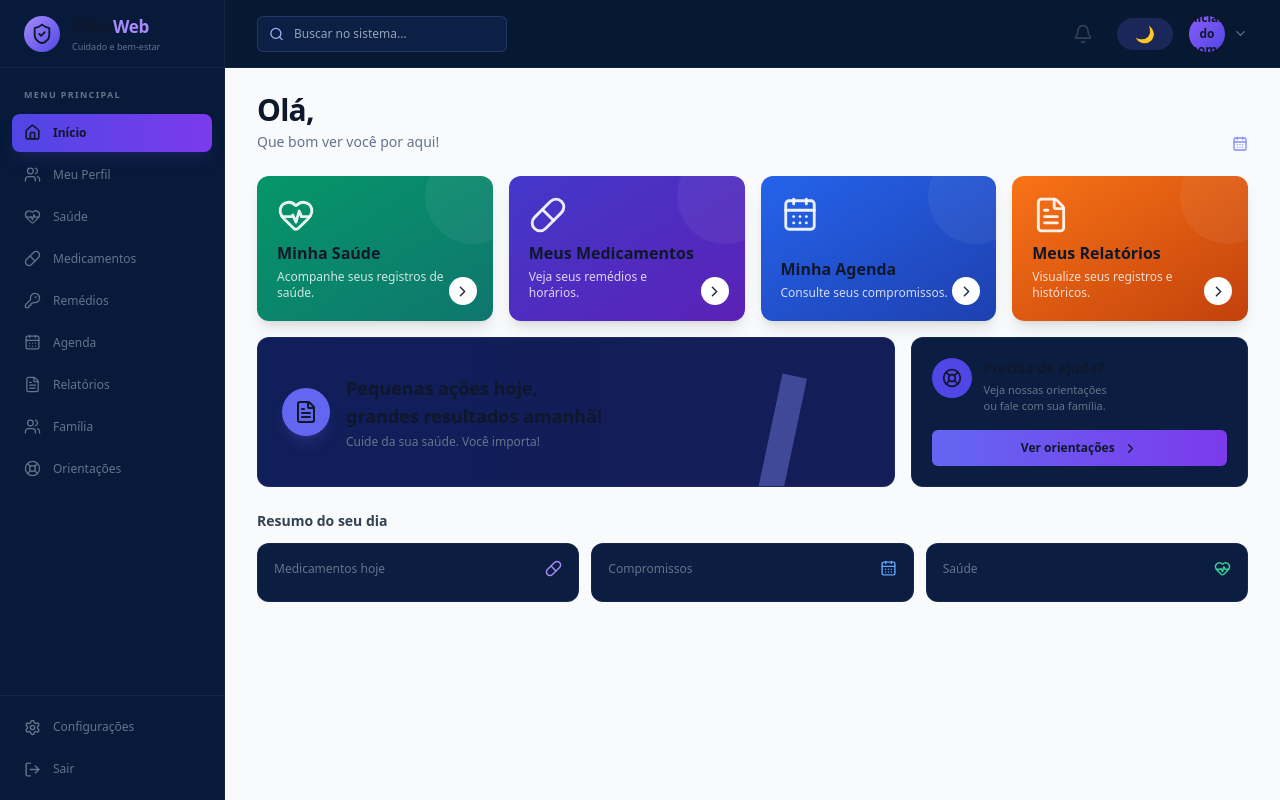
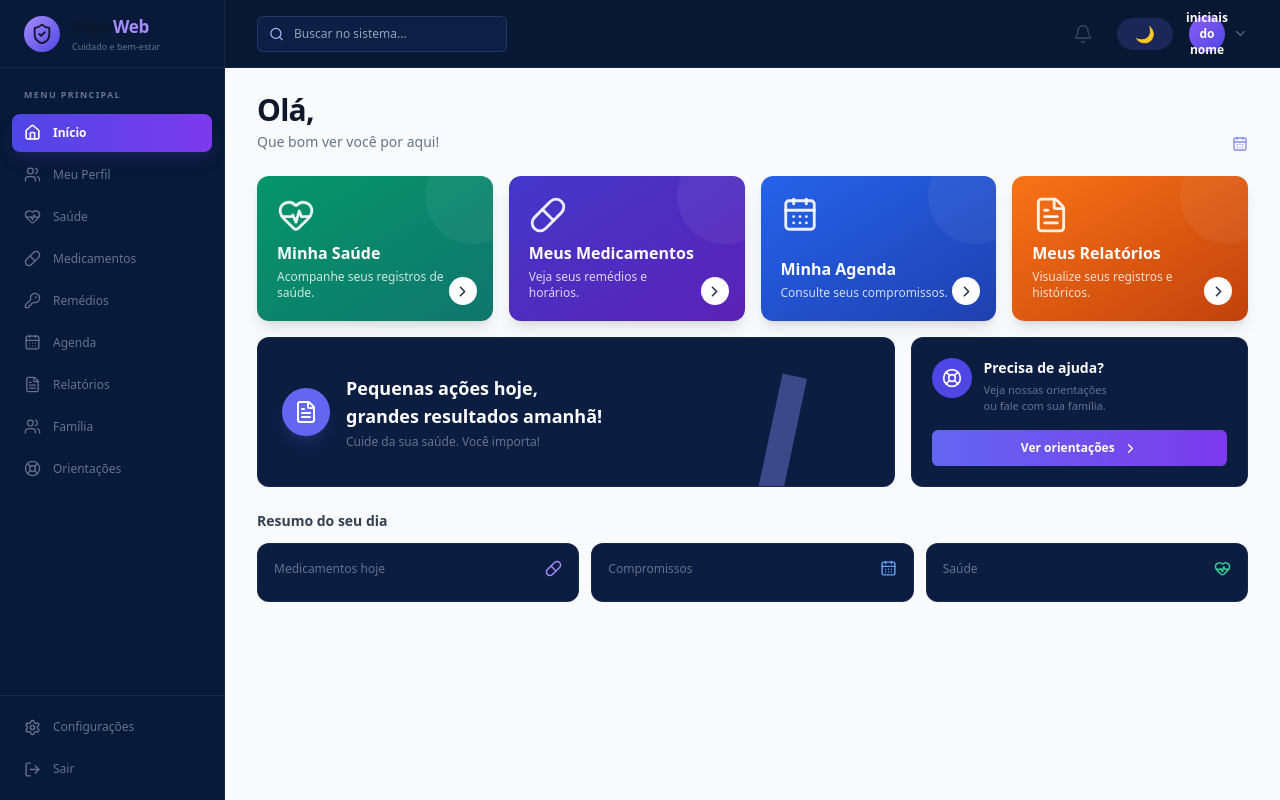
Before and after one commit to MixuriM/Elder_Web, a React (Vite) app in the folder frontend/: page / in a window 1280 px wide. Built offline with nearby package versions, Linux system fonts and the light colour scheme; no server answers.

Commit message:
Modo claro e escuro em processo. Interface ainda será alterada

```diff
--- a/frontend/src/pages/Home.tsx
+++ b/frontend/src/pages/Home.tsx
@@ -121,10 +121,7 @@ function Home() {
         [data-theme="light"] main .bg-[#071832] { background: #ffffff !important; }
         [data-theme="light"] main .bg-[#0b2044] { background: #f1f5f9 !important; color: #0f172a !important; }
         [data-theme="light"] main .bg-[#0b1d40] { background: #ffffff !important; }
-        [data-theme="light"] main .bg-gradient-to-r.from-\\[#101e59].to-\\[#151d58]\\ { background: linear-gradient(to right, #e0e7ff, #eef2ff) !important; }
-        [data-theme="light"] main .text-white { color: #0f172a !important; }
-        [data-theme="light"] main .text-white\\80 { color: #475569 !important; }
-        [data-theme="light"] main .text-white\\90 { color: #334155 !important; }
+        [data-theme="light"] main .theme-preserve-dark { background: #0b1d40 !important; color: #ffffff !important; border-color: rgba(255,255,255,0.05) !important; }
         [data-theme="light"] main .text-slate-300 { color: #334155 !important; }
         [data-theme="light"] main .text-slate-400 { color: #64748b !important; }
         [data-theme="light"] main .text-slate-500 { color: #64748b !important; }
@@ -282,7 +279,7 @@ function Home() {
 
               {/* interface do perfil */}
               <button className="flex items-center gap-2">
-                <div className="flex h-9 w-9 items-center justify-center rounded-full bg-gradient-to-br from-violet-500 to-indigo-600 text-xs font-bold">
+                <div className="flex h-9 w-9 items-center justify-center rounded-full bg-gradient-to-br from-violet-500 to-indigo-600 text-xs font-bold text-white">
                   iniciais do nome
                 </div>
 
@@ -358,7 +355,7 @@ function Home() {
             <div className="mt-4 grid gap-4 lg:grid-cols-[1.7fr_0.9fr]">
 
               {/* banner */}
-              <section className="relative min-h-[150px] overflow-hidden rounded-xl border border-indigo-400/10 bg-gradient-to-r from-[#101e59] to-[#151d58] p-6">
+              <section className="theme-preserve-dark relative min-h-[150px] overflow-hidden rounded-xl border border-indigo-400/10 bg-gradient-to-r from-[#101e59] to-[#151d58] p-6">
 
                 {/* pra decoração */}
                 <div className="absolute -right-4 bottom-[-45px] h-36 w-36 rotate-12 border-l-[25px] border-indigo-400/40" />
@@ -369,7 +366,7 @@ function Home() {
                   </div>
 
                   <div>
-                    <p className="text-lg font-bold">
+                    <p className="text-lg font-bold text-white">
                       Pequenas ações hoje,
                       <br />
                       grandes resultados amanhã!
@@ -383,7 +380,7 @@ function Home() {
               </section>
 
               {/* ajuda */}
-              <section className="rounded-xl border border-white/5 bg-[#0b1d40] p-5">
+              <section className="theme-preserve-dark rounded-xl border border-white/5 bg-[#0b1d40] p-5">
 
                 <div className="flex items-start gap-3">
                   <div className="flex h-10 w-10 shrink-0 items-center justify-center rounded-full bg-indigo-600">
@@ -391,7 +388,7 @@ function Home() {
                   </div>
 
                   <div>
-                    <h3 className="text-sm font-bold">
+                    <h3 className="text-sm font-bold text-white">
                       Precisa de ajuda?
                     </h3>
 
@@ -403,7 +400,7 @@ function Home() {
                   </div>
                 </div>
 
-                <button className="mt-4 flex h-9 w-full items-center justify-center gap-2 rounded-md bg-gradient-to-r from-indigo-500 to-violet-600 text-xs font-semibold transition hover:brightness-110">
+                <button className="mt-4 flex h-9 w-full items-center justify-center gap-2 rounded-md bg-gradient-to-r from-indigo-500 to-violet-600 text-xs font-semibold text-white transition hover:brightness-110">
                   Ver orientações
                   <ChevronRight size={15} />
                 </button>
```
